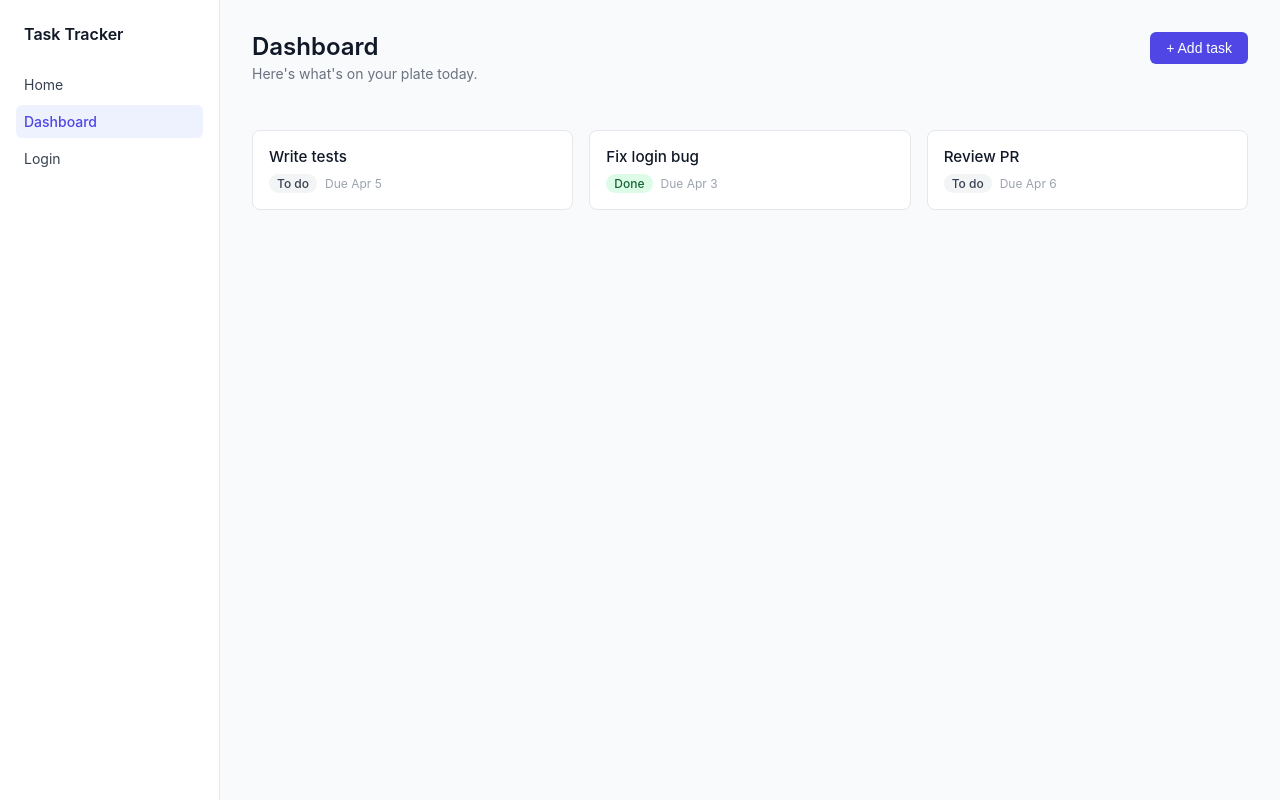
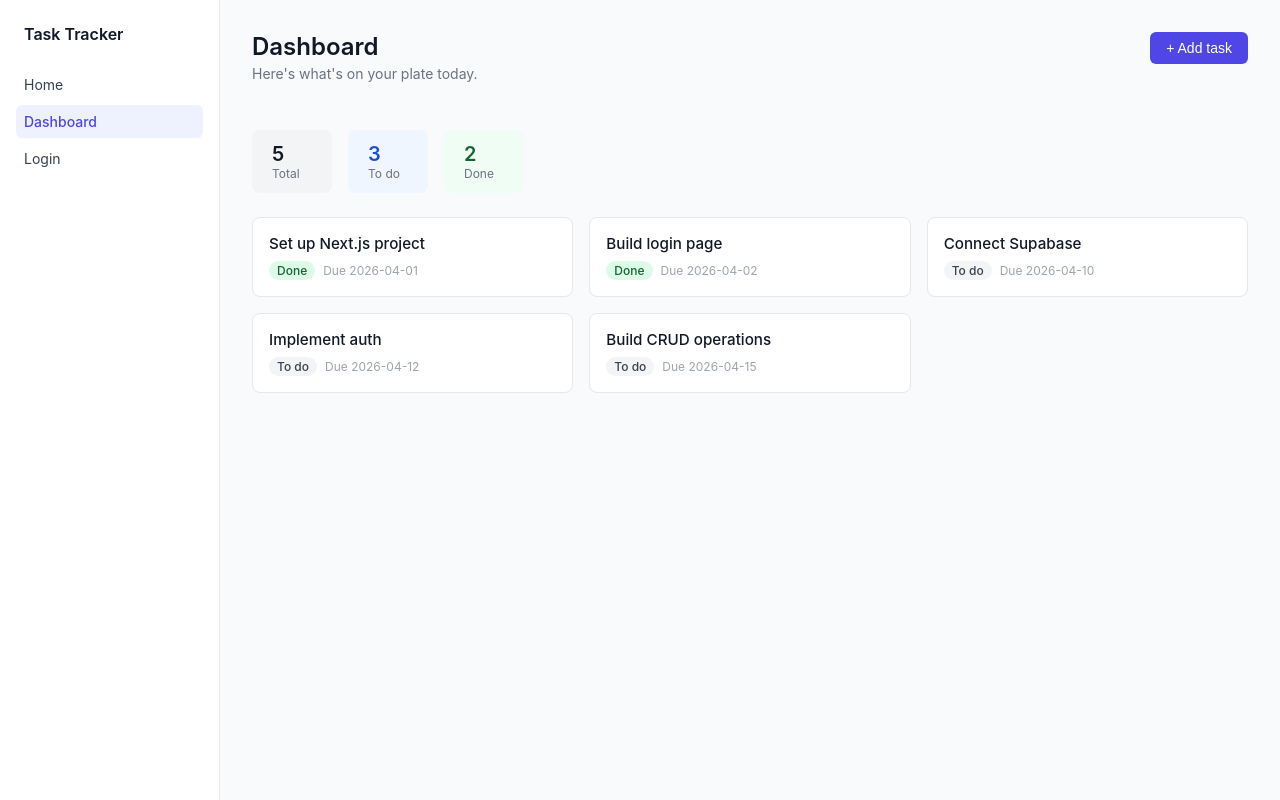
Before and after one commit to eronaaaaa/Task-Tracker, a Next.js app: page /dashboard in a window 1280 px wide. Built offline with nearby package versions, Linux system fonts and the light colour scheme.

Commit message:
day 5: async server components, data layer, task detail page

```diff
--- a/app/dashboard/page.tsx
+++ b/app/dashboard/page.tsx
@@ -1,26 +1,26 @@
-import PageHeader from '@/components/PageHeader'
-import TaskCard from '@/components/TaskCard'
-import AddTaskButton from '@/components/AddTaskButton'
+import { getTasks, getTaskStats } from "@/lib/tasks";
+import PageHeader from "@/components/PageHeader";
+import TaskCard from "@/components/TaskCard";
+import AddTaskButton from "@/components/AddTaskButton";
+import StatsBar from "@/components/StatsBar";
 
 //this dashboard page in itself is a server component, it has no use client
 //but it can render AddTaskButton which is a client component
 //server components can render client components, but client components cannot render server components
 
-const tasks = [
-  { id: 1, title: 'Write tests', status: 'todo' as const, dueDate: 'Apr 5' },
-  { id: 2, title: 'Fix login bug', status: 'done' as const, dueDate: 'Apr 3' },
-  { id: 3, title: 'Review PR', status: 'todo' as const, dueDate: 'Apr 6' },
-]
+export default async function DashboardPage() {
+  const [tasks, stats] = await Promise.all([getTasks(), getTaskStats()]);
 
-export default function DashboardPage() {
   return (
-    <main style={{ padding: '2rem' }}>
-      <div style={{
-        display: 'flex',
-        justifyContent: 'space-between',
-        alignItems: 'flex-start',
-        marginBottom: '1.5rem'
-      }}>
+    <main style={{ padding: "2rem" }}>
+      <div
+        style={{
+          display: "flex",
+          justifyContent: "space-between",
+          alignItems: "flex-start",
+          marginBottom: "1.5rem",
+        }}
+      >
         <PageHeader
           title="Dashboard"
           description="Here's what's on your plate today."
@@ -28,20 +28,19 @@ export default function DashboardPage() {
         <AddTaskButton />
       </div>
 
-      <div style={{
-        display: 'grid',
-        gridTemplateColumns: 'repeat(auto-fill, minmax(280px, 1fr))',
-        gap: '1rem'
-      }}>
+      <StatsBar total={stats.total} done={stats.done} todo={stats.todo} />
+
+      <div
+        style={{
+          display: "grid",
+          gridTemplateColumns: "repeat(auto-fill, minmax(280px, 1fr))",
+          gap: "1rem",
+        }}
+      >
         {tasks.map((task) => (
-          <TaskCard
-            key={task.id}
-            title={task.title}
-            status={task.status}
-            dueDate={task.dueDate}
-          />
+          <TaskCard key={task.id} task={task} />
         ))}
       </div>
     </main>
-  )
+  );
 }
--- /dev/null
+++ b/app/tasks/[id]/page.tsx
@@ -0,0 +1,80 @@
+import { getTaskById } from '@/lib/tasks'
+import Link from 'next/link'
+
+type Props = {
+  params: Promise<{ id: string }>
+}
+
+export default async function TaskDetailPage({ params }: Props) {
+  const { id } = await params
+  const task = await getTaskById(id)
+
+  if (!task) {
+    return (
+      <main style={{ padding: '2rem' }}>
+        <p style={{ color: '#ef4444' }}>Task not found.</p>
+        <Link
+          href="/dashboard"
+          style={{ color: '#4f46e5', fontSize: '0.875rem' }}
+        >
+          Back to Dashboard
+        </Link>
+      </main>
+    )
+  }
+
+  return (
+    <main style={{ padding: '2rem', maxWidth: '600px' }}>
+      <Link
+        href="/dashboard"
+        style={{
+          color: '#6b7280',
+          fontSize: '0.875rem',
+          textDecoration: 'none',
+          display: 'inline-block',
+          marginBottom: '1.5rem'
+        }}
+      >
+        ← Back to Dashboard
+      </Link>
+
+      <h1 style={{ fontSize: '1.5rem', fontWeight: 600, marginBottom: '1rem' }}>
+        {task.title}
+      </h1>
+
+      <div style={{ display: 'flex', flexDirection: 'column', gap: '0.75rem' }}>
+        <div style={{ display: 'flex', gap: '0.5rem', alignItems: 'center' }}>
+          <span style={{ fontSize: '0.875rem', color: '#6b7280', width: '80px' }}>
+            Status
+          </span>
+          <span style={{
+            fontSize: '0.75rem',
+            padding: '2px 8px',
+            borderRadius: '20px',
+            background: task.status === 'done' ? '#dcfce7' : '#f3f4f6',
+            color: task.status === 'done' ? '#166534' : '#374151',
+            fontWeight: 500
+          }}>
+            {task.status === 'done' ? 'Done' : 'To do'}
+          </span>
+        </div>
+
+        {task.dueDate && (
+          <div style={{ display: 'flex', gap: '0.5rem', alignItems: 'center' }}>
+            <span style={{ fontSize: '0.875rem', color: '#6b7280', width: '80px' }}>
+              Due date
+            </span>
+            <span style={{ fontSize: '0.875rem' }}>{task.dueDate}</span>
+          </div>
+        )}
+
+        <div style={{ display: 'flex', gap: '0.5rem', alignItems: 'center' }}>
+          <span style={{ fontSize: '0.875rem', color: '#6b7280', width: '80px' }}>
+            Created
+          </span>
+          <span style={{ fontSize: '0.875rem' }}>{task.createdAt}</span>
+        </div>
+      </div>
+    </main>
+  )
+}
--- /dev/null
+++ b/components/StatsBar.tsx
@@ -0,0 +1,31 @@
+type StatsBarProps = {
+  total: number
+  done: number
+  todo: number
+}
+
+export default function StatsBar({ total, done, todo }: StatsBarProps) {
+  return (
+    <div style={{
+      display: 'flex',
+      gap: '1rem',
+      marginBottom: '1.5rem'
+    }}>
+      {[
+        { label: 'Total', value: total, bg: '#f3f4f6', color: '#111827' },
+        { label: 'To do', value: todo, bg: '#eff6ff', color: '#1d4ed8' },
+        { label: 'Done', value: done, bg: '#f0fdf4', color: '#166534' },
+      ].map(({ label, value, bg, color }) => (
+        <div key={label} style={{
+          background: bg,
+          padding: '0.75rem 1.25rem',
+          borderRadius: '8px',
+          minWidth: '80px'
+        }}>
+          <p style={{ fontSize: '1.25rem', fontWeight: 600, color }}>{value}</p>
+          <p style={{ fontSize: '0.75rem', color: '#6b7280' }}>{label}</p>
+        </div>
+      ))}
+    </div>
+  )
+}
--- a/components/TaskCard.tsx
+++ b/components/TaskCard.tsx
@@ -1,38 +1,53 @@
+import Link from "next/link";
+import type { Task } from "@/lib/tasks";
+
 type TaskCardProps = {
-  title: string
-  status: 'todo' | 'done'
-  dueDate?: string
-}
+  task: Task;
+};
 
-export default function TaskCard({ title, status, dueDate }: TaskCardProps) {
+export default function TaskCard({ task }: TaskCardProps) {
   return (
-    <div style={{
-      background: 'white',
-      padding: '1rem',
-      borderRadius: '8px',
-      border: '1px solid #e5e7eb',
-      display: 'flex',
-      flexDirection: 'column',
-      gap: '0.5rem'
-    }}>
-      <p style={{ fontWeight: 500, fontSize: '0.95rem' }}>{title}</p>
-      <div style={{ display: 'flex', alignItems: 'center', gap: '0.5rem' }}>
-        <span style={{
-          fontSize: '0.75rem',
-          padding: '2px 8px',
-          borderRadius: '20px',
-          background: status === 'done' ? '#dcfce7' : '#f3f4f6',
-          color: status === 'done' ? '#166534' : '#374151',
-          fontWeight: 500
-        }}>
-          {status === 'done' ? 'Done' : 'To do'}
+    <div
+      style={{
+        background: "white",
+        padding: "1rem",
+        borderRadius: "8px",
+        border: "1px solid #e5e7eb",
+        display: "flex",
+        flexDirection: "column",
+        gap: "0.5rem",
+      }}
+    >
+      <Link
+        href={`/tasks/${task.id}`}
+        style={{
+          fontWeight: 500,
+          fontSize: "0.95rem",
+          textDecoration: "none",
+          color: "#111827",
+        }}
+      >
+        {task.title}
+      </Link>
+      <div style={{ display: "flex", alignItems: "center", gap: "0.5rem" }}>
+        <span
+          style={{
+            fontSize: "0.75rem",
+            padding: "2px 8px",
+            borderRadius: "20px",
+            background: task.status === "done" ? "#dcfce7" : "#f3f4f6",
+            color: task.status === "done" ? "#166534" : "#374151",
+            fontWeight: 500,
+          }}
+        >
+          {task.status === "done" ? "Done" : "To do"}
         </span>
-        {dueDate && (
-          <span style={{ fontSize: '0.75rem', color: '#9ca3af' }}>
-            Due {dueDate}
+        {task.dueDate && (
+          <span style={{ fontSize: "0.75rem", color: "#9ca3af" }}>
+            Due {task.dueDate}
           </span>
         )}
       </div>
     </div>
-  )
+  );
 }
--- /dev/null
+++ b/lib/tasks.ts
@@ -0,0 +1,67 @@
+export type Task = {
+  id: string
+  title: string
+  status: 'todo' | 'done'
+  dueDate: string | null
+  createdAt: string
+}
+
+async function simulateDelay(ms: number) {
+  return new Promise(resolve => setTimeout(resolve, ms))
+}
+
+export async function getTasks(): Promise<Task[]> {
+  await simulateDelay(100)
+
+  return [
+    {
+      id: '1',
+      title: 'Set up Next.js project',
+      status: 'done',
+      dueDate: '2026-04-01',
+      createdAt: '2026-04-01'
+    },
+    {
+      id: '2',
+      title: 'Build login page',
+      status: 'done',
+      dueDate: '2026-04-02',
+      createdAt: '2026-04-01'
+    },
+    {
+      id: '3',
+      title: 'Connect Supabase',
+      status: 'todo',
+      dueDate: '2026-04-10',
+      createdAt: '2026-04-02'
+    },
+    {
+      id: '4',
+      title: 'Implement auth',
+      status: 'todo',
+      dueDate: '2026-04-12',
+      createdAt: '2026-04-02'
+    },
+    {
+      id: '5',
+      title: 'Build CRUD operations',
+      status: 'todo',
+      dueDate: '2026-04-15',
+      createdAt: '2026-04-03'
+    },
+  ]
+}
+
+export async function getTaskById(id: string): Promise<Task | null> {
+  const tasks = await getTasks()
+  return tasks.find(t => t.id === id) ?? null
+}
+
+export async function getTaskStats() {
+  const tasks = await getTasks()
+  return {
+    total: tasks.length,
+    done: tasks.filter(t => t.status === 'done').length,
+    todo: tasks.filter(t => t.status === 'todo').length,
+  }
+}
```
